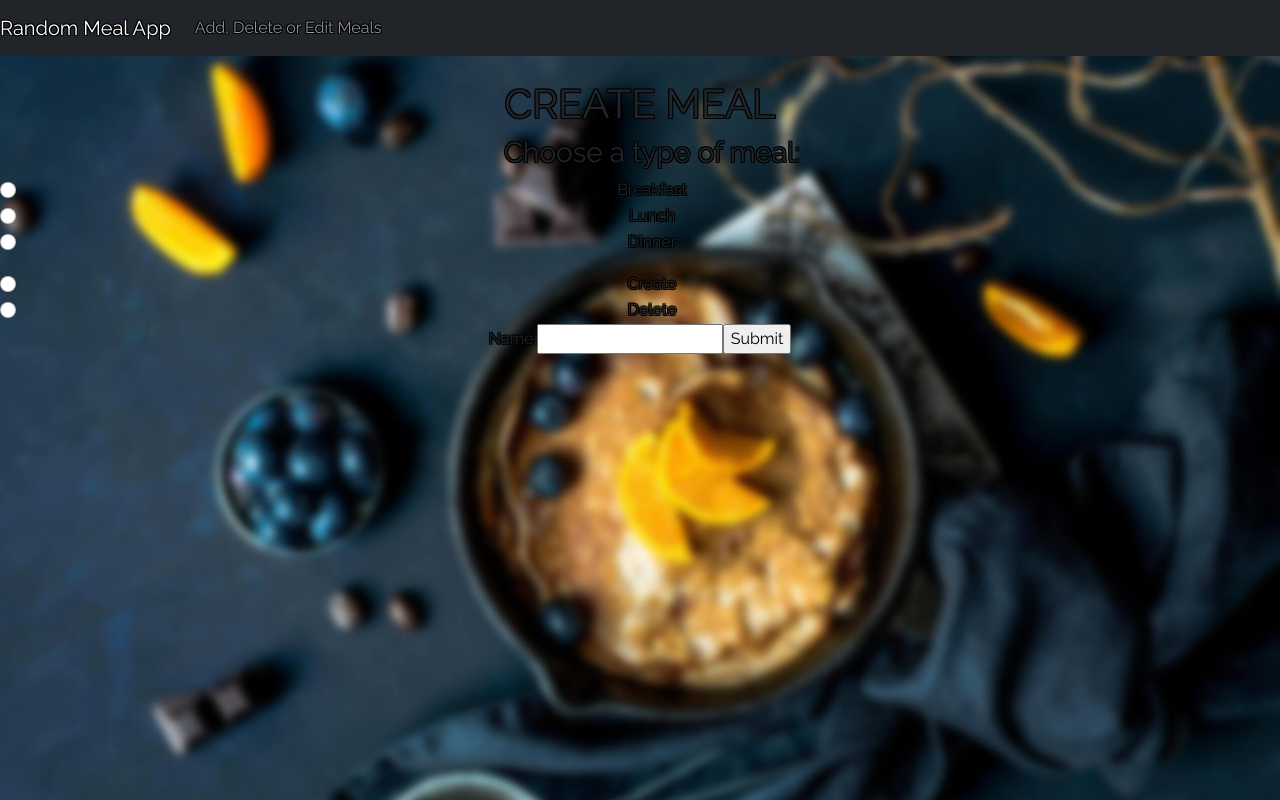
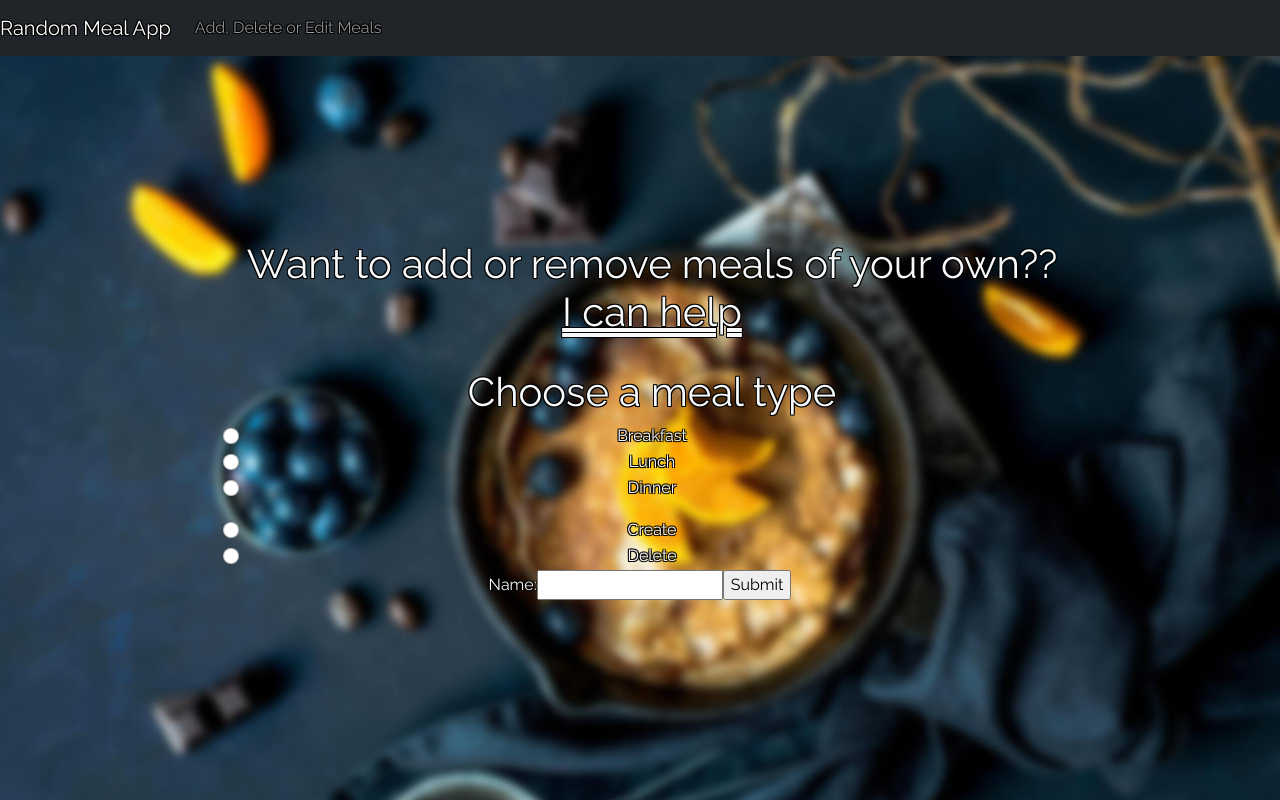
Before and after one commit to akash5852/food-random-app, a React (Create React App) app in the folder client/: page /addMeal in a window 1280 px wide. Built offline with nearby package versions, Linux system fonts and the light colour scheme.

Commit message:
cleaning up the front end pt 2

```diff
--- a/client/src/App.js
+++ b/client/src/App.js
@@ -8,7 +8,7 @@ import RandomMeal from "./components/random.component";
 class App extends Component {
   render() {
     return (
-      <div id = "fullDiv" className="middle-align">
+      <div id = "fullDiv">
       <Router>
           <div id ="landingcontainer">
           <nav className="navbar navbar-expand-lg navbar-dark bg-dark">
--- a/client/src/components/Random.css
+++ b/client/src/components/Random.css
@@ -10,10 +10,10 @@
     width: 100%;
     left: 0;
     top: 0;
-    overflow: hidden;
-    position: fixed;
-    min-height: 100%;  /* Fallback for browsers do NOT support vh unit */
-    min-height: 100vh; /* These two lines are counted as one :-)       */
+    right: 0;
+    position: flex;
+    min-height: 85%;  /* Fallback for browsers do NOT support vh unit */
+    min-height: 85vh; /* These two lines are counted as one :-)       */
     display: flex;
     align-items: center;
     text-align: center;
@@ -21,14 +21,11 @@
 
 }
 
+#middle{
 
-#middle-align{
-    margin: 0;
-    position: absolute;
-    top: 50%;
-    -ms-transform: translateY(-50%);
-    transform: translateY(-50%);
+
 }
+
 
 #double{
     text-decoration: underline;
--- a/client/src/components/create.component.js
+++ b/client/src/components/create.component.js
@@ -4,6 +4,7 @@
 import React, { useState } from 'react';
 import "bootstrap/dist/css/bootstrap.min.css";
 import axios from "axios";
+import './Random.css'
 const CreateMeal = () => {
     const [mealType, setmealType] = useState('');
     const [submitted, setSubmitted] = useState('');
@@ -49,11 +50,12 @@ const CreateMeal = () => {
 
     return (
 
-        <div>
-            <h1> CREATE MEAL</h1>
+        <div id="container" className="text-light">
+
             <form onSubmit={handleSubmit}>
                 <div className="form-check">
-                    <h3>Choose a type of meal:</h3>
+                    <h1>Want to add or remove meals of your own??<br /><p id="double">I can help</p></h1>
+                    <h1 className="pt-3"> Choose a meal type</h1>
                     <input className="form-check-input" type="radio" name="mealRadios" id="breakfast" required value="option1" onClick={() => setmealType('Breakfast')} />
 
                     <label className="form-check-label" htmlFor="breakfast">
--- a/client/src/components/random.component.js
+++ b/client/src/components/random.component.js
@@ -25,7 +25,7 @@ const RandomMeal = () => {
 
   return (
     <div id ="container" className="text-light" >
-      <div>
+      <div id ="middle">
       <div className=" d-md-inline form-check text-light">
         <h1>Can't decide on what to eat?<br/><p id = "double">I can help</p></h1>
         <h1 className="pt-3"> Choose a meal type</h1>
```
